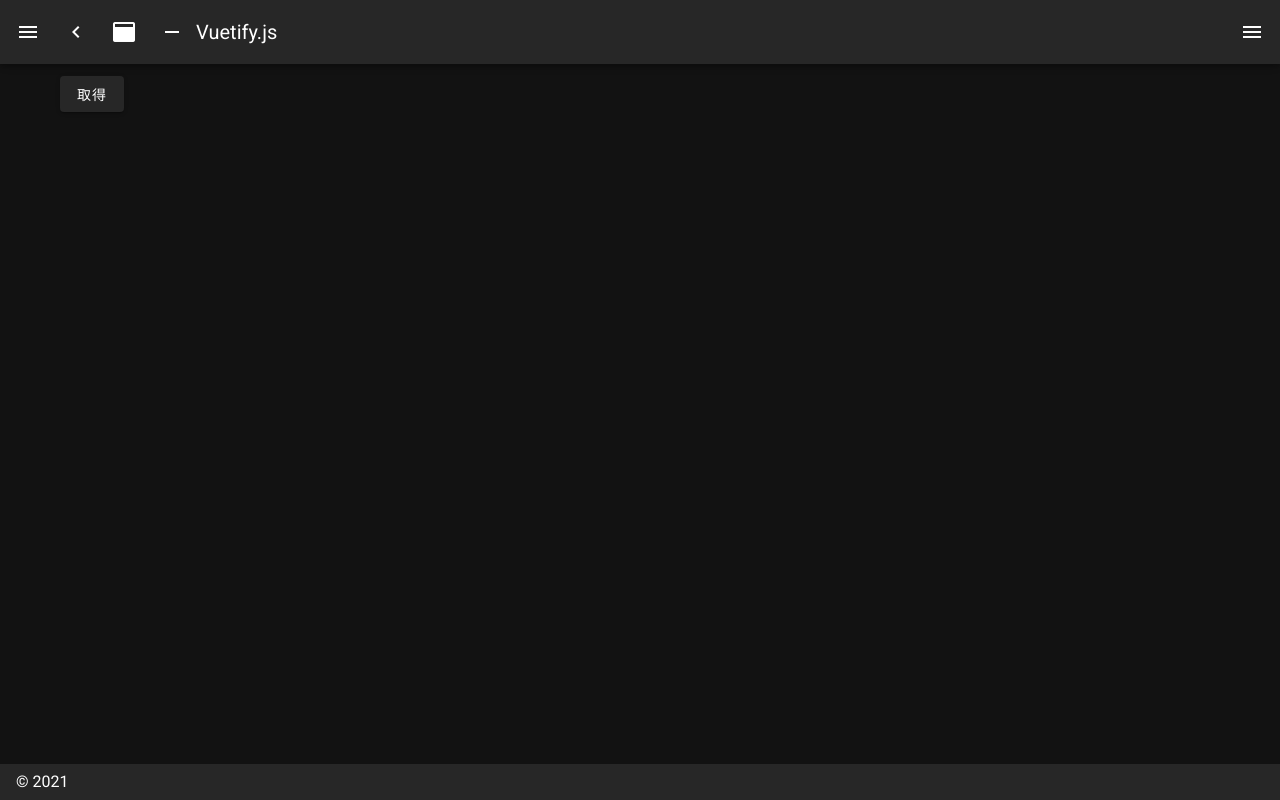
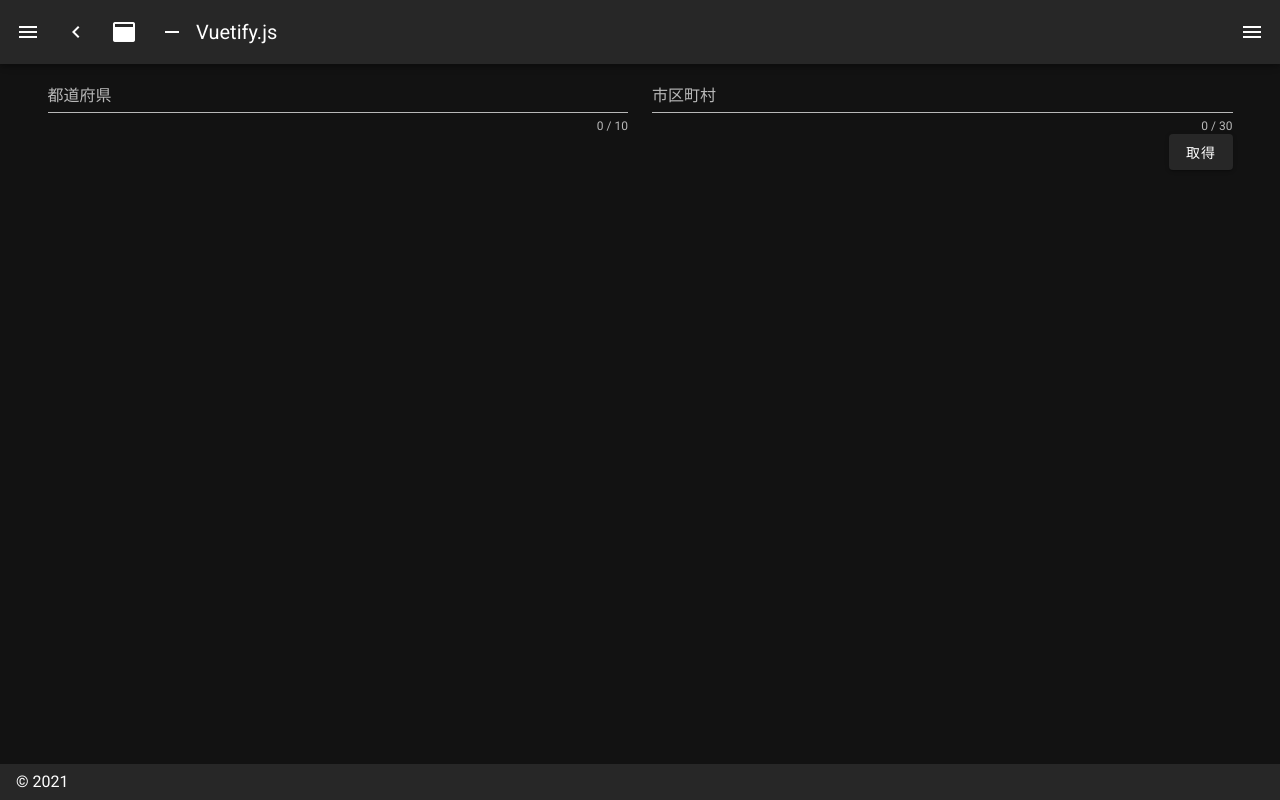
Before and after one commit to msn9w/first-study-nuxt, a Nuxt app: page /chart in a window 1280 px wide. Built offline with nearby package versions, Linux system fonts and the light colour scheme.

Commit message:
都道府県/市区町村での検索機能を追加した

```diff
--- a/pages/chart.vue
+++ b/pages/chart.vue
@@ -1,9 +1,24 @@
 <template>
   <div>
+    <v-row>
+      <v-text-field
+        v-model="inputPrefname"
+        :counter="10"
+        label="都道府県"
+      ></v-text-field>
+      <v-text-field
+        class="ml-6"
+        v-model="inputCityname"
+        :counter="30"
+        label="市区町村"
+      ></v-text-field>
+    </v-row>
     <div v-if="isSuccess">
       <GChart :type="chartType" :data="chartData" />
     </div>
-    <v-btn @click="drawChart()">取得</v-btn>
+    <v-row justify="end">
+      <v-btn @click="drawChart()">取得</v-btn>
+    </v-row>
   </div>
 </template>
 
@@ -15,19 +30,53 @@ export default {
   },
   data() {
     return {
+      inputPrefname: '',
+      inputCityname: '',
+      prefCode: '',
+      cityCode: '',
       chartType: 'ColumnChart',
       chartData: [],
       isSuccess: false,
     }
   },
   methods: {
+    async getPrefCityCode() {
+      const key = '93MXg0CmseWkxXaDpqRE7IEAksiAWZDEMq6kRNB8'
+      const prefcodeData = await this.$axios.get(
+        `https://opendata.resas-portal.go.jp/api/v1/prefectures`,
+        {
+          headers: {
+            'X-API-KEY': key,
+          },
+        }
+      )
+      const resPref = prefcodeData.data.result
+      for (let i = 0; i < resPref.length; i++) {
+        if (resPref[i].prefName === this.inputPrefname) {
+          this.prefCode = resPref[i].prefCode
+        }
+      }
+      const citycodeData = await this.$axios.get(
+        `https://opendata.resas-portal.go.jp/api/v1/cities?prefCode=${this.prefCode}`,
+        {
+          headers: {
+            'X-API-KEY': key,
+          },
+        }
+      )
+      const resCity = citycodeData.data.result
+      for (let i = 0; i < resCity.length; i++) {
+        if (resCity[i].cityName === this.inputCityname) {
+          this.cityCode = resCity[i].cityCode
+        }
+      }
+    },
     async drawChart() {
       const key = '93MXg0CmseWkxXaDpqRE7IEAksiAWZDEMq6kRNB8'
-      const cityCode = 13201
-      const prefCode = 13
+      await this.getPrefCityCode()
       try {
         const res = await this.$axios.get(
-          `https://opendata.resas-portal.go.jp/api/v1/population/composition/perYear?cityCode=${cityCode}&prefCode=${prefCode}`,
+          `https://opendata.resas-portal.go.jp/api/v1/population/composition/perYear?cityCode=${this.cityCode}&prefCode=${this.prefCode}`,
           {
             headers: {
               'X-API-KEY': key,
```
